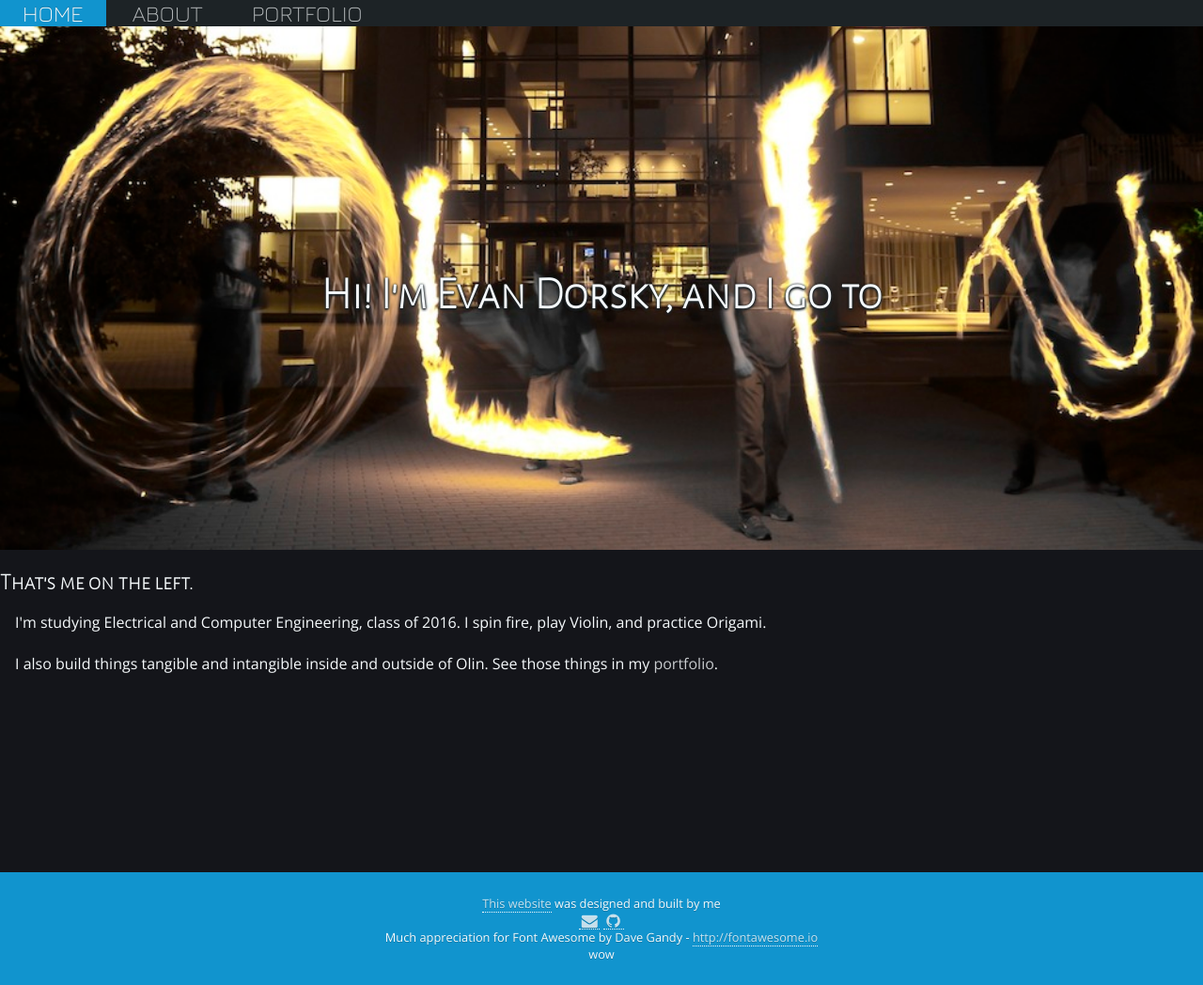
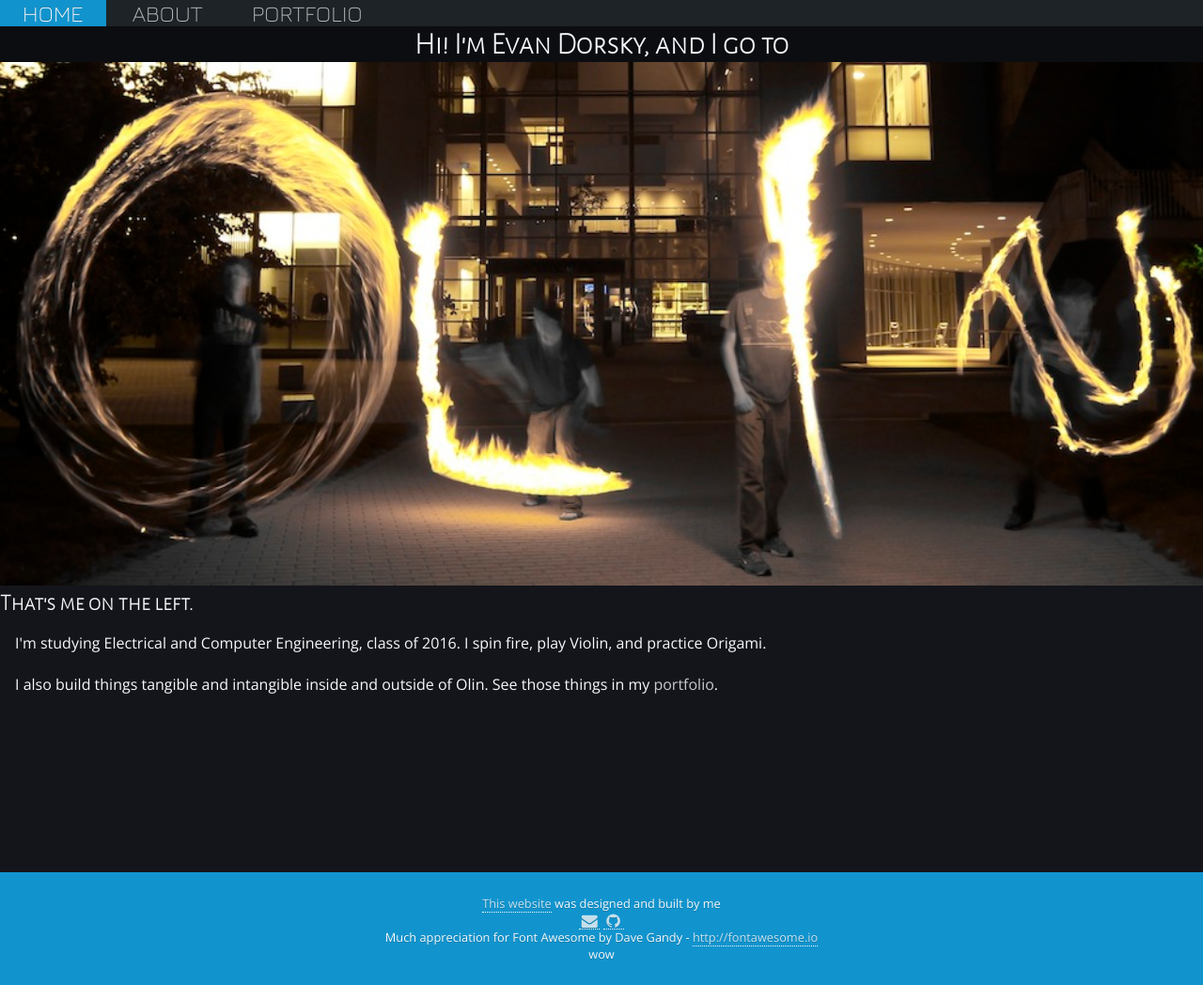
Before and after one commit to EnigMoiD/enigmoid.github.io, a Jekyll site: the page built from index.html, in a window 1280 px wide. Shown: the whole page at 94% size. Built offline with Jekyll 4.4.1, drawn with Linux system fonts in a browser that asks for light colours; nearby versions of some CDN libraries.

Commit message:
Changed index banner display

```diff
--- a/index.html
+++ b/index.html
@@ -3,10 +3,8 @@ title: Evan Dorsky
 layout: default
 active: home
 ---
-<div class="index banner">
-	<div class="index banner-content">
-		<h1>Hi! I'm Evan Dorsky, and I go to</h1>
-	</div>
+<div class="index-banner">
+	<h1>Hi! I'm Evan Dorsky, and I go to</h1>
 	<img src="/img/about/olin-site.jpg">
 </div>
 <h2>That's me on the left.</h2>
--- a/stylesheets/style.css
+++ b/stylesheets/style.css
@@ -207,18 +207,17 @@ div.column {
   color: rgba(0,0,0,0);
   text-shadow: 0px 1px 3px #1d2326, 0px 1px 5px #1d2326, 0px 1px 9px #1d2326, 0px 1px 13px #1d2326, 0px 1px 19px #1d2326;
 }
-.index.banner {
-  position: relative;
+.index-banner {
+  width: 100%;
 }
-.index.banner h1 {
-  font-size: 3em;
+.index-banner h1 {
+  font-size: 2em;
+  background-color: #0c0d10;
+  text-align: center;
 }
-@media (min-width: 500px) {
-  .index.banner-content {
-    top: 50%;
-    height: 3em;
-    margin-top: -1.5em;
-  }
+.index-banner img {
+  width: 100%;
+  height: auto !important;
 }
 .post.banner {
   position: relative;
```
Also changed, not shown: stylus/style.styl (+8 -9 lines).
